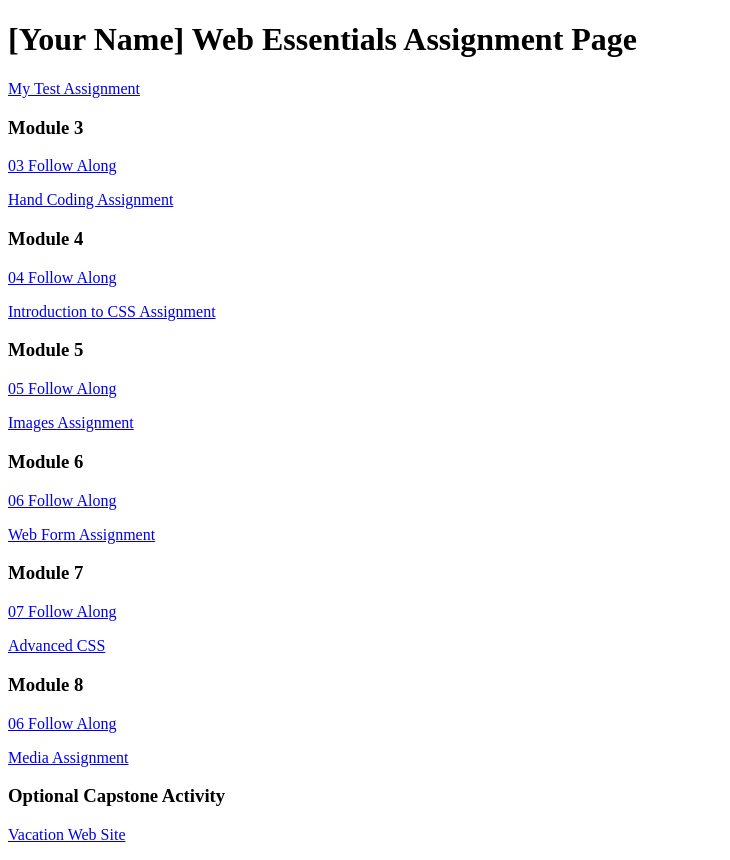
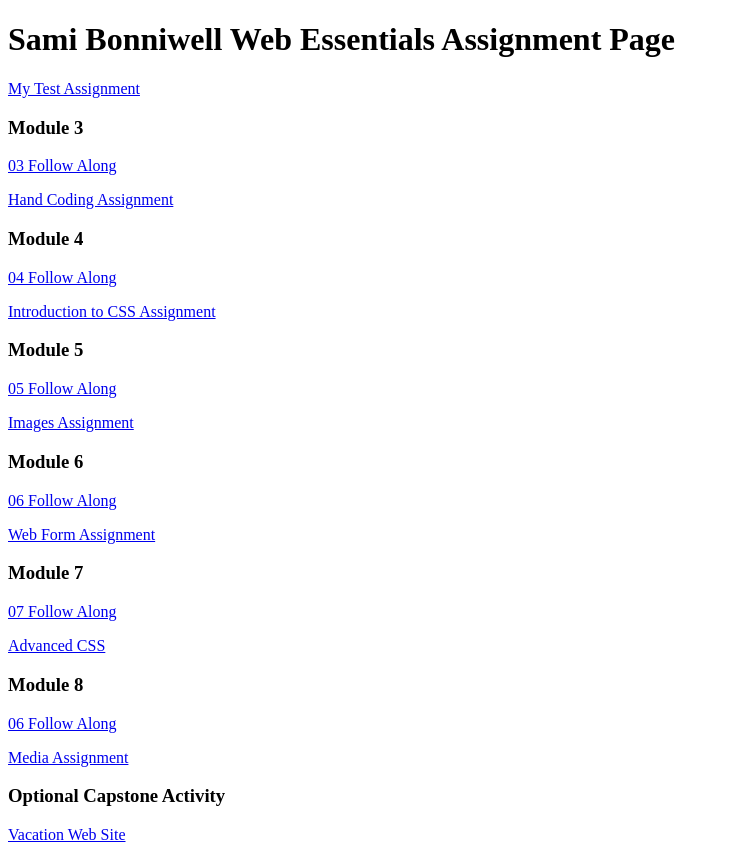
Before and after one commit to samibonniwell/dwdd1600, a plain HTML site: page index.html in a window 1280 px wide. Shown: the whole page, without its empty margins (0-730 px from the left). Drawn offline with Linux system fonts and the light colour scheme.

Commit message:
Added my Name

```diff
--- a/index.html
+++ b/index.html
@@ -6,7 +6,7 @@
 		<title>dwdd 1600 assignment list page</title>
 	</head>
 	<body>
-		<h1>[Your Name] Web Essentials Assignment Page</h1>
+		<h1>Sami Bonniwell Web Essentials Assignment Page</h1>
 		<p><a href="01test">My Test Assignment</a></p>
 
 		<h3>Module 3</h3>
```
